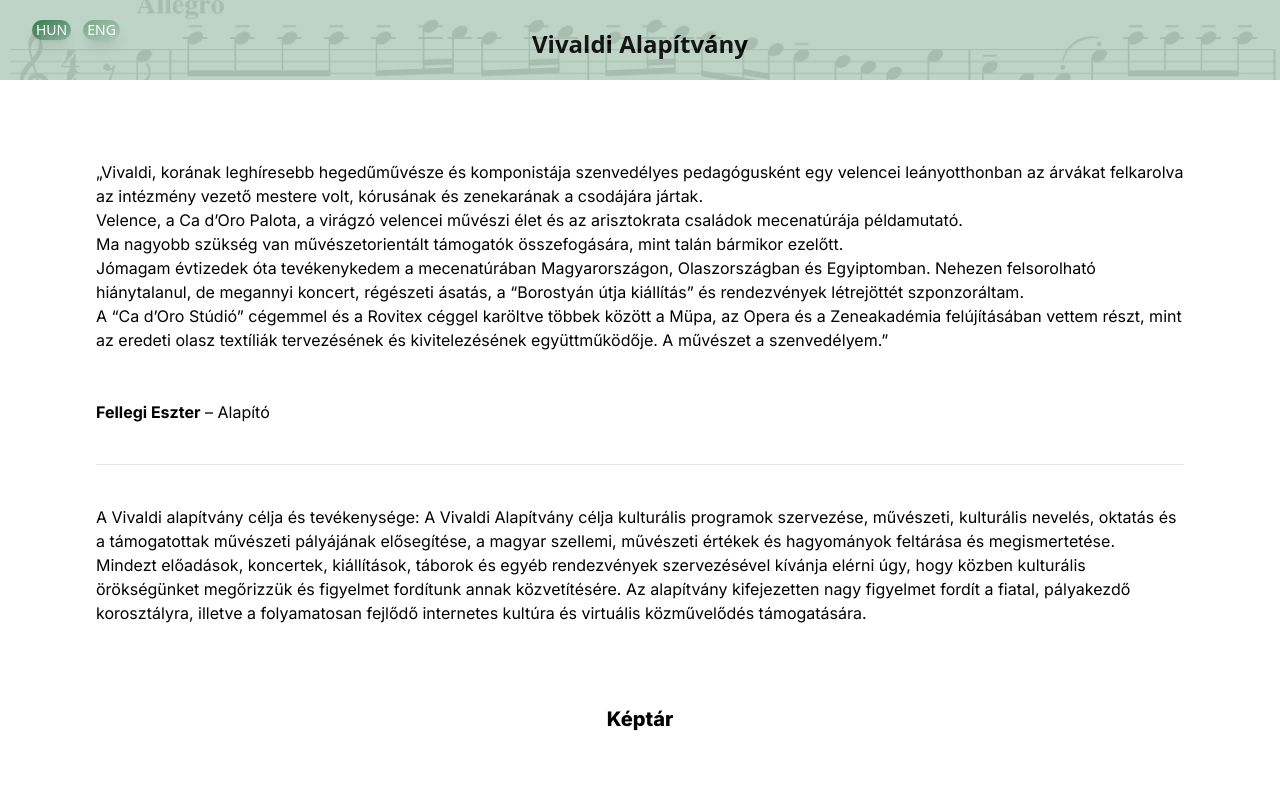
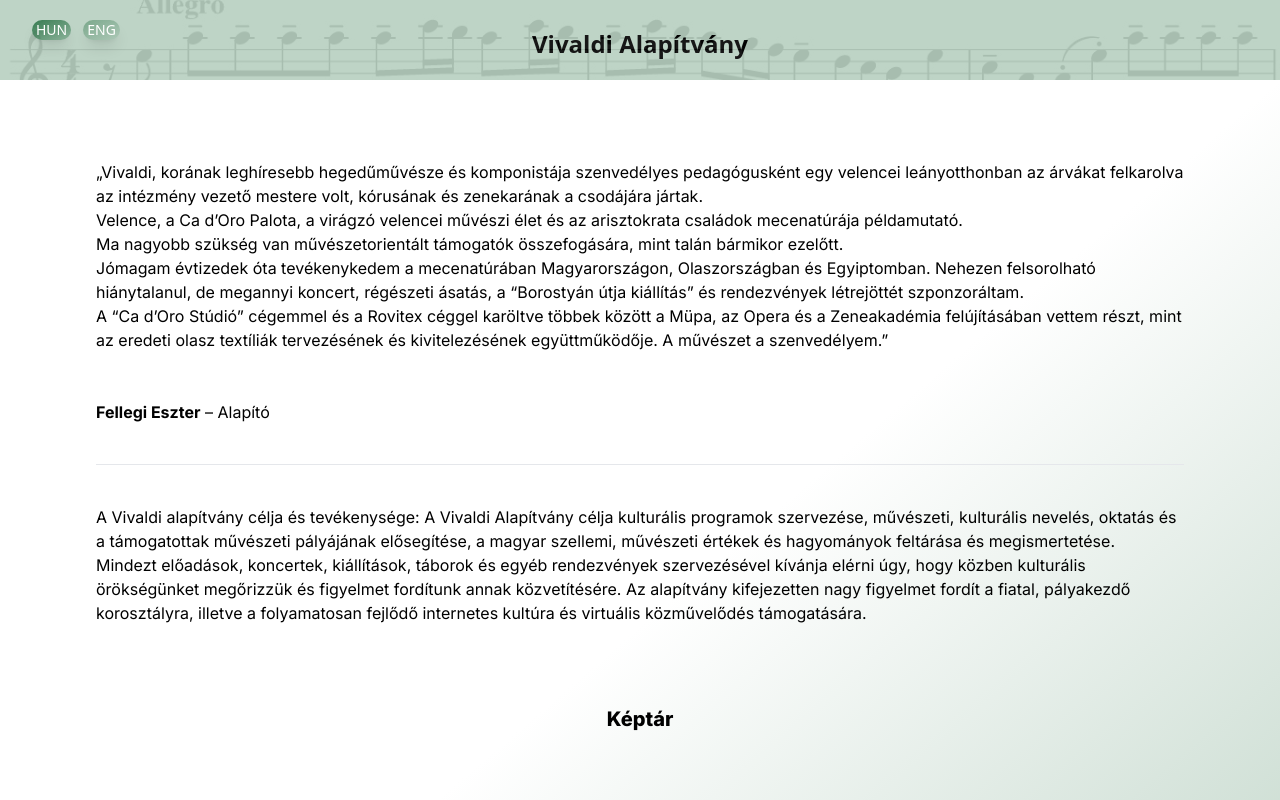
Before and after one commit to vladyslavt97/vivaldialapitvany, a Next.js app: page / in a window 1280 px wide. Shown: the top 800 px of the page. Built offline with nearby package versions, Linux system fonts and the light colour scheme.

Commit message:
bg gradient index

```diff
--- a/pages/index.tsx
+++ b/pages/index.tsx
@@ -13,7 +13,7 @@ export default function Home() {
   const language = useStore((state: languagesState) => state.language);
   return (
     <main
-      className={`flex min-h-screen flex-col justify-center px-5 sm:px-10 py-20 md:px-24 ${inter.className}`}
+      className={`flex min-h-screen flex-col justify-center px-5 sm:px-10 py-20 md:px-24 bg-gradient-to-br from-white via-white to-green-800/30  ${inter.className}`}
     >
      {language === "hun" ? <Description/> : <DescriptionENG/>}
       <Gallery/>
```
